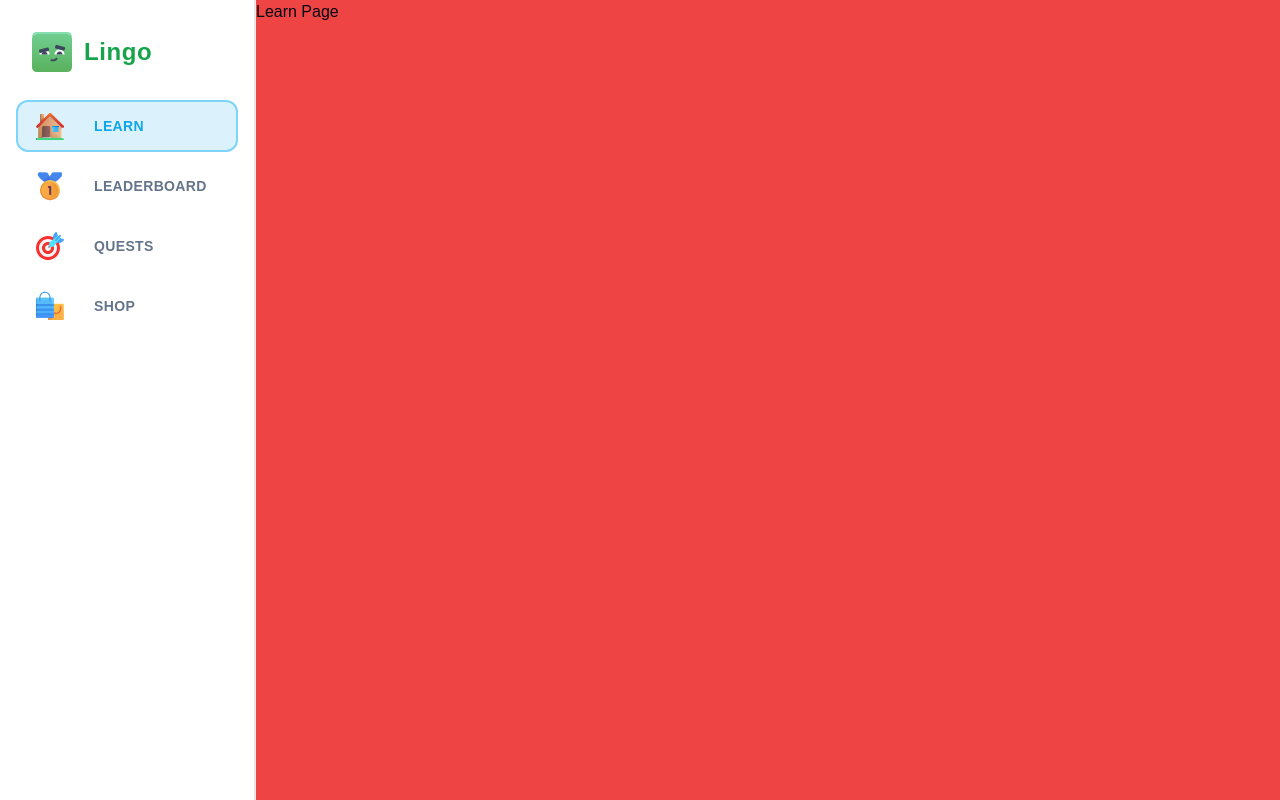
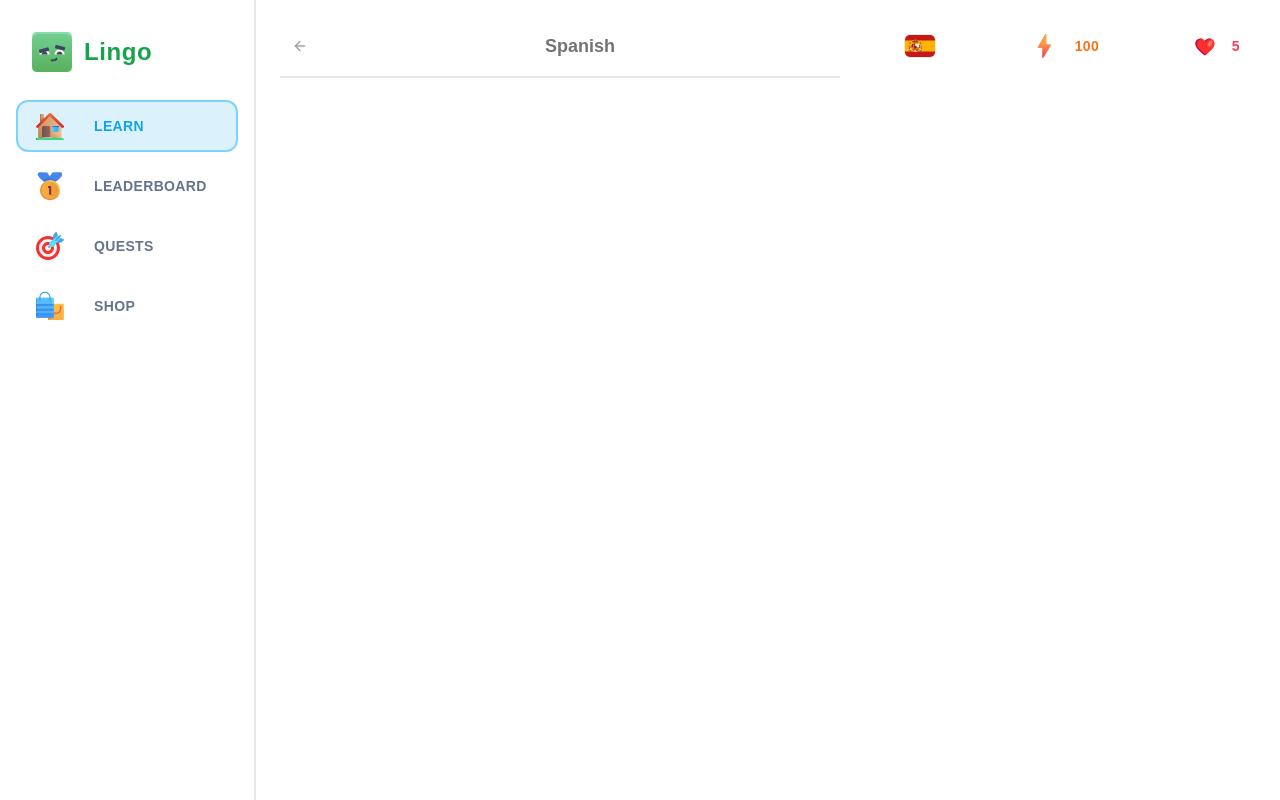
Before and after one commit to snapees/lingo, a Next.js app: page /learn in a window 1280 px wide. Built offline with nearby package versions, Linux system fonts and the light colour scheme.

Commit message:
`Refactor layout and add components to LearnPage Wrapper`

```diff
--- a/app/(main)/layout.tsx
+++ b/app/(main)/layout.tsx
@@ -11,7 +11,7 @@
       <MobileHeader />
       <Sidebar className="hidden lg:flex" />
       <main className="lg:pl-[256px] h-full pt-[50px] lg:pt-0">
-        <div className="bg-red-500 h-full">{children}</div>
+        <div className="max-w-[1056px] mx-auto pt-6 h-full">{children}</div>
       </main>
     </>
   );
--- /dev/null
+++ b/app/(main)/learn/header.tsx
@@ -0,0 +1,21 @@
+import { Button } from "@/components/ui/button";
+import { ArrowLeft } from "lucide-react";
+import Link from "next/link";
+
+type Props = {
+  title: string;
+};
+
+export const Header = ({ title }: Props) => {
+  return (
+    <div className="sticky top-0 bg-white pb-3 lg:pt-[28px] lg:mt-[-28px] flex items-center justify-between border-b-2 mb-5 text-neutral-500 lg:z-50">
+      <Link href="/courses">
+        <Button size="sm" variant="ghost">
+          <ArrowLeft className="h-5 w-5 stroke-2 text-neutral-400" />
+        </Button>
+      </Link>
+      <h1 className="font-bold text-lg">{title}</h1>
+      <div />
+    </div>
+  );
+};
--- a/app/(main)/learn/page.tsx
+++ b/app/(main)/learn/page.tsx
@@ -1,5 +1,27 @@
+import { FeedWrapper } from "@/components/feed-wrapper";
+import { StickyWrapper } from "@/components/sticky-wrapper";
+import { Header } from "./header";
+import { UserProgress } from "@/components/user-progress";
+
 const LearnPage = () => {
-  return <div>Learn Page</div>;
+  return (
+    <div className="flex flex-row-reverse gap-[48px] px-6">
+      <StickyWrapper>
+        <UserProgress
+          activeCourse={{ title: "Spanish", imageSrc: "/es.svg" }}
+          hearts={5}
+          points={100}
+          hasActiveSubscription={false}
+        />
+      </StickyWrapper>
+      <FeedWrapper>
+        <Header title="Spanish" />
+        {/* <div className="space-y-4">
+          <div className="h-[700px] w-full bg-blue-500" />
+        </div> */}
+      </FeedWrapper>
+    </div>
+  );
 };
 
 export default LearnPage;
--- /dev/null
+++ b/components/feed-wrapper.tsx
@@ -0,0 +1,7 @@
+type Props = {
+  children: React.ReactNode;
+};
+
+export const FeedWrapper = ({ children }: Props) => {
+  return <div className="flex-1 relative top-0 pb-10">{children}</div>;
+};
--- /dev/null
+++ b/components/sticky-wrapper.tsx
@@ -0,0 +1,13 @@
+type Props = {
+  children: React.ReactNode;
+};
+
+export const StickyWrapper = ({ children }: Props) => {
+  return (
+    <div className="hidden lg:block w-[368px] sticky self-end bottom-6">
+      <div className="min-h-[calc(100vh-48px)] sticky top-6 flex flex-col gap-y-4">
+        {children}
+      </div>
+    </div>
+  );
+};
--- /dev/null
+++ b/components/user-progress.tsx
@@ -0,0 +1,64 @@
+import Link from "next/link";
+import { Button } from "@/components/ui/button";
+import Image from "next/image";
+import { InfinityIcon } from "lucide-react";
+
+type Props = {
+  activeCourse: { imageSrc: string; title: string }; // TODO: Replace With Data types
+  hearts: number;
+  points: number;
+  hasActiveSubscription: boolean;
+};
+
+export const UserProgress = ({
+  activeCourse,
+  hearts,
+  points,
+  hasActiveSubscription,
+}: Props) => {
+  return (
+    <div className="flex items-center justify-between gap-x-2 w-full ">
+      <Link href="/courses">
+        <Button variant="ghost">
+          <Image
+            src={activeCourse.imageSrc}
+            alt={activeCourse.title}
+            className="rounded-md border"
+            width={32}
+            height={32}
+          />
+        </Button>
+      </Link>
+
+      <Link href="/shop">
+        <Button variant="ghost" className="text-orange-500">
+          <Image
+            src="/points.svg"
+            height={28}
+            width={28}
+            alt="Points"
+            className="mr-2"
+          />
+          {points}
+        </Button>
+      </Link>
+
+      <Link href="/shop">
+        <Button variant="ghost" className="text-rose-500">
+          <Image
+            src="/heart.svg"
+            height={22}
+            width={22}
+            alt="Hearts"
+            className="mr-2"
+          />
+          {hasActiveSubscription ? (
+            <InfinityIcon className="h-4 w-4 stroke-[3]" />
+          ) : (
+            hearts
+          )}
+        </Button>
+      </Link>
+    </div>
+  );
+};
```
Also changed, not shown: public/heart.svg (added), public/points.svg (added).
